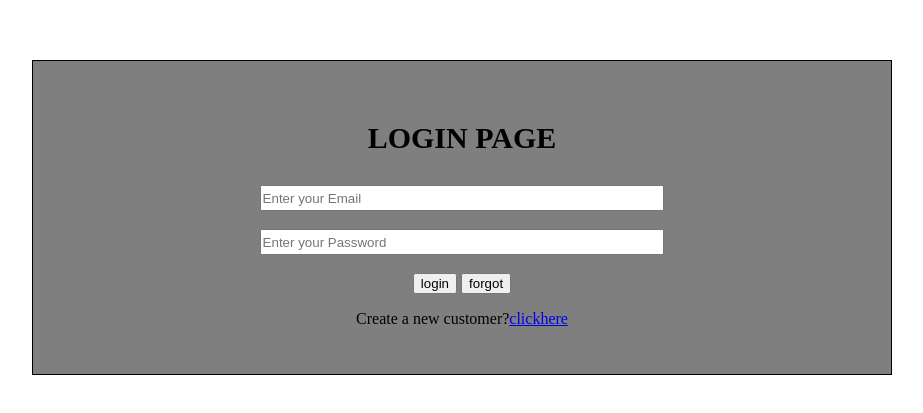
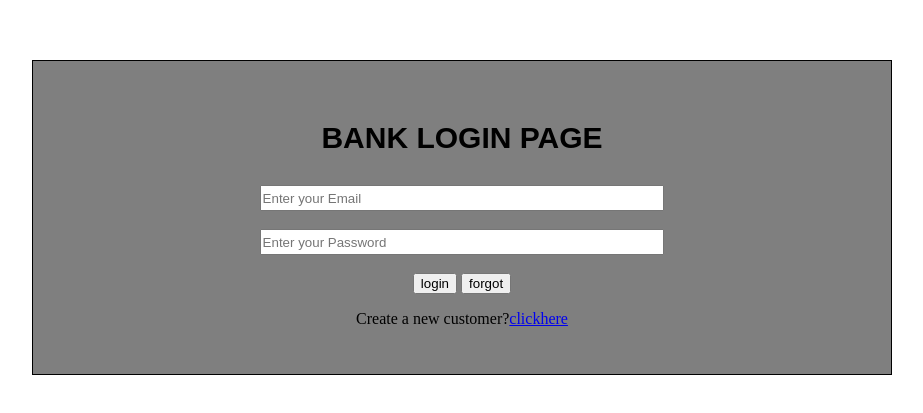
Before and after one commit to code-srikar/Lulu_Web, a plain HTML site: page byte.html in a window 1280 px wide. Shown: the part 123-536 px from the top of the page, without its empty margins (178-1101 px from the left). Drawn offline with Linux system fonts and the light colour scheme.

Commit message:
first commit

```diff
--- a/byte.css
+++ b/byte.css
@@ -19,6 +19,7 @@ h1{
     color:whitesmoke;
 }
 h3{
+    font-family: sans-serif;
     font-size: 30px;
 }
 .main>h1{
--- a/byte.html
+++ b/byte.html
@@ -10,7 +10,7 @@
     <div class="main">
         <h1>LULU BANK</h1><br><br>
         <div class="in1">
-            <h3>LOGIN PAGE</h3>
+            <h3>BANK LOGIN PAGE</h3>
             <input type="text" placeholder="Enter your Email" name="email" id="email"><br><br>
             <input type="password" placeholder="Enter your Password" name="pass" id="pass"><br><br>
             <button name="login" id="login">login</button>
```
